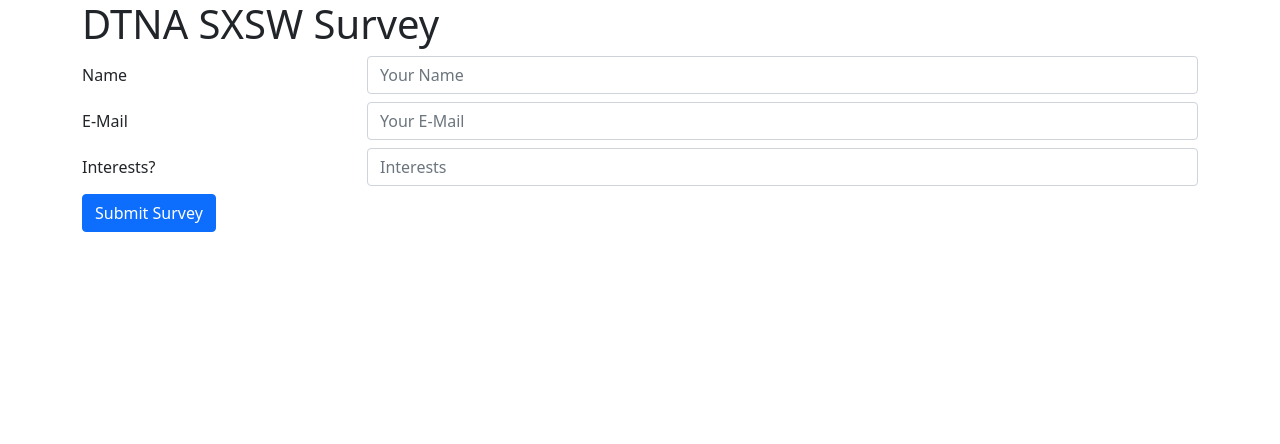
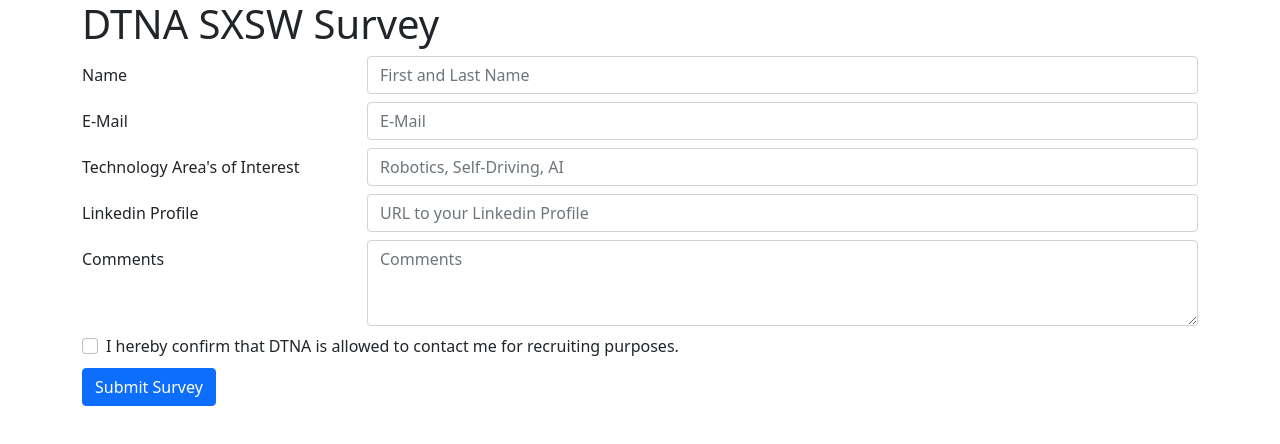
Before and after one commit to JasonCubic/dtna-sxsw-survey, a Vue app in the folder apps/vue-vite/: page / in a window 1280 px wide. Shown: the top 444 px of the page. Built offline with nearby package versions, Linux system fonts and the light colour scheme.

Commit message:
add extra questions

```diff
--- a/apps/vue-vite/src/components/Survey.vue
+++ b/apps/vue-vite/src/components/Survey.vue
@@ -52,14 +52,24 @@
 function handleFormSubmitted(event) {
   showFormValidation.value = true;
   if (!isFormValid(event)) {
-    console.log('survey form is not valid');
+    console.log('survey form data is invalid');
     return;
   }
-  const { surveyeeName, surveyeeEmail, surveyeeInterest } = Object.fromEntries(new FormData(event.target));
+  const {
+    surveyeeName,
+    surveyeeEmail,
+    surveyeeInterest,
+    surveyeeLinkedin,
+    surveyeeComments,
+    surveyeeAgreement,
+  } = Object.fromEntries(new FormData(event.target));
   const surveyFormData = new FormData();
   surveyFormData.append('entry.688542695', surveyeeName);
   surveyFormData.append('entry.454859491', surveyeeEmail);
   surveyFormData.append('entry.558846366', surveyeeInterest);
+  surveyFormData.append('entry.1332797850', surveyeeLinkedin);
+  surveyFormData.append('entry.1787053229', surveyeeComments);
+  surveyFormData.append('entry.173122956', surveyeeAgreement);
   sendSurvey(surveyFormData);
 }
 
@@ -84,7 +94,7 @@
           class="form-control"
           name="surveyeeName"
           id="surveyee-name"
-          placeholder="Your Name"
+          placeholder="First and Last Name"
           maxlength="60"
           :disabled="formIsSubmitting === true"
           required
@@ -104,7 +114,7 @@
           class="form-control"
           name="surveyeeEmail"
           id="surveyee-email"
-          placeholder="Your E-Mail"
+          placeholder="E-Mail"
           maxlength="60"
           :disabled="formIsSubmitting === true"
           required
@@ -115,7 +125,7 @@
 
     <div class="row mb-2" :class="{ 'was-validated': showFormValidation }">
       <label for="surveyee-interest" class="col-md-4 col-lg-3 col-form-label">
-        Interests?
+        Technology Area's of Interest
       </label>
       <div class="col-md-8 col-lg-9">
         <input
@@ -123,13 +133,65 @@
           class="form-control"
           name="surveyeeInterest"
           id="surveyee-interest"
-          placeholder="Interests"
-          maxlength="60"
+          placeholder="Robotics, Self-Driving, AI"
+          maxlength="280"
           :disabled="formIsSubmitting === true"
           required
           pattern=".*\S+.*"
         >
         <div class="invalid-feedback">Please let us know what interested you at out booth.</div>
+      </div>
+    </div>
+
+    <div class="row mb-2" :class="{ 'was-validated': showFormValidation }">
+      <label for="surveyee-linkedin" class="col-md-4 col-lg-3 col-form-label">
+        Linkedin Profile
+      </label>
+      <div class="col-md-8 col-lg-9">
+        <input
+          type="text"
+          class="form-control"
+          name="surveyeeLinkedin"
+          id="surveyee-linkedin"
+          placeholder="URL to your Linkedin Profile"
+          maxlength="90"
+          :disabled="formIsSubmitting === true"
+        >
+      </div>
+    </div>
+
+    <div class="row mb-2" :class="{ 'was-validated': showFormValidation }">
+      <label for="surveyee-comments" class="col-md-4 col-lg-3 col-form-label">
+        Comments
+      </label>
+      <div class="col-md-8 col-lg-9">
+        <textarea
+          class="form-control"
+          name="surveyeeComments"
+          id="surveyee-comments"
+          placeholder="Comments"
+          rows="3"
+          maxlength="2048"
+          :readonly="formIsSubmitting === true"
+        />
+      </div>
+    </div>
+
+    <div class="row mb-2" :class="{ 'was-validated': showFormValidation }">
+      <div for="surveyee-legal-agreement" class="col">
+        <div class="form-check">
+          <input
+            class="form-check-input" type="checkbox" value="I hereby confirm that dtna is allowed to contact me for recruiting purposes"
+            id="surveyee-agreement"
+            name="surveyeeAgreement"
+            required
+            pattern=".*\S+.*"
+          >
+          <label class="form-check-label" for="surveyee-agreement">
+            I hereby confirm that DTNA is allowed to contact me for recruiting purposes.
+          </label>
+          <div class="invalid-feedback">You must agree to be contacted for recruting purposes in order to submit this form.</div>
+        </div>
       </div>
     </div>
 
```
